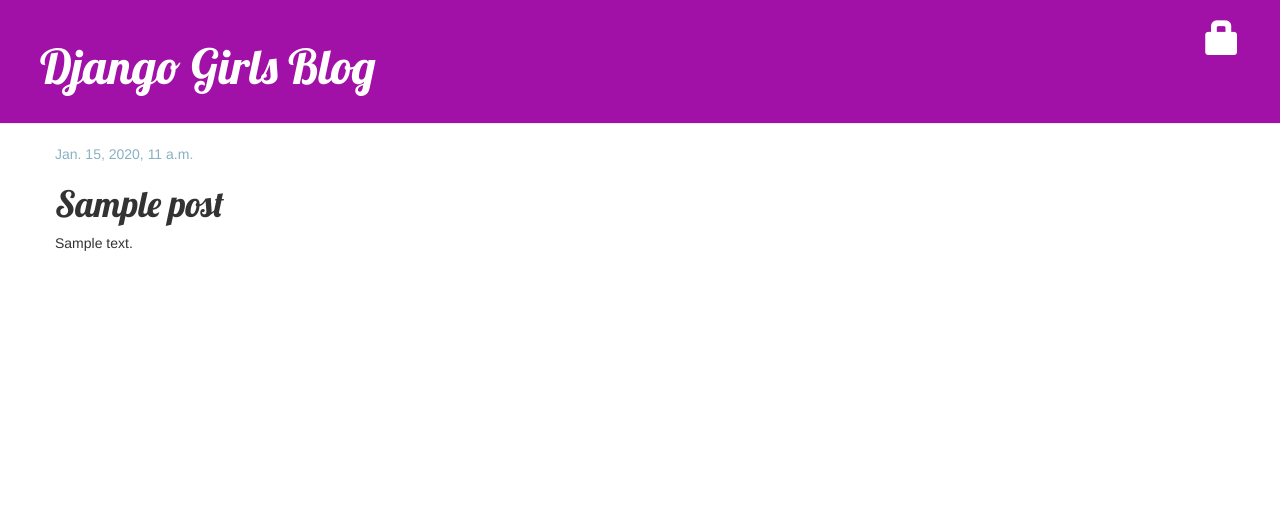
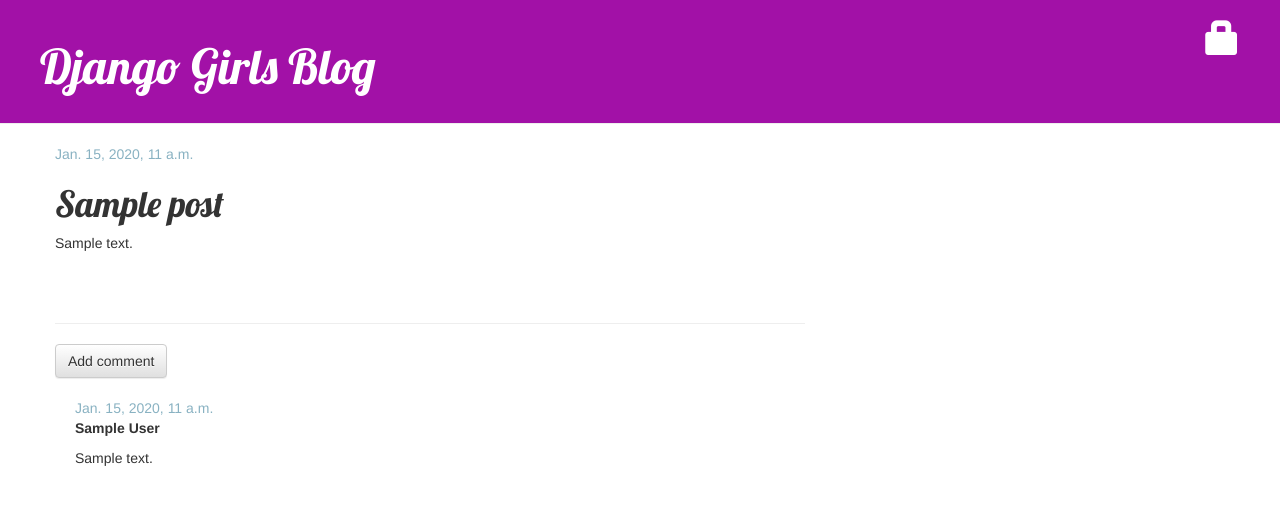
Before and after one commit to sroks/my-first-blog, a Django app: page /post/1/ in a window 1280 px wide. Shown: the top 505 px of the page. Run offline with Django 3.2, Linux system fonts and the light colour scheme; tables that the repository leaves empty hold one stand-in row (values such as "Sample post"); some libraries are stand-ins or nearby versions.

Commit message:
Added comments and comment moderation functionalities.

```diff
--- a/blog/admin.py
+++ b/blog/admin.py
@@ -1,4 +1,5 @@
 from django.contrib import admin
-from .models import Post
+from .models import Post, Comment
 
 admin.site.register(Post)
+admin.site.register(Comment)
--- a/blog/models.py
+++ b/blog/models.py
@@ -17,3 +17,20 @@
 
     def __str__(self):
         return self.title
+
+    def approved_comments(self):
+        return self.comments.filter(approved_comment=True)
+
+class Comment(models.Model):
+    post = models.ForeignKey('blog.Post', on_delete=models.CASCADE, related_name='comments')
+    author = models.CharField(max_length=200)
+    text = models.TextField()
+    created_date = models.DateTimeField(default=timezone.now)
+    approved_comment = models.BooleanField(default=False)
+
+    def approve(self):
+        self.approved_comment = True
+        self.save()
+
+    def __str__(self):
+        return self.text
--- a/blog/static/css/blog.css
+++ b/blog/static/css/blog.css
@@ -8,6 +8,10 @@
     padding: 20px 20px 20px 40px;
 }
 
+small, small a {
+    color: aquamarine;
+    font-size: 12px;
+}
 .page-header h1, .page-header h1 a, .page-header h1 a:visited, .page-header h1 a:active {
     color: #ffffff;
     font-size: 36pt;
@@ -48,3 +52,7 @@
 .post h1 a, .post h1 a:visited {
     color: #0f5308;
 }
+
+.comment {
+    margin: 20px 0px 20px 20px;
+}
--- a/blog/templates/blog/base.html
+++ b/blog/templates/blog/base.html
@@ -13,7 +13,7 @@
         {% if user.is_authenticated %}
             <a href="{% url 'post_new' %}" class="top-menu"><span class="glyphicon glyphicon-plus"></span></a>
             <a href="{% url 'post_draft_list' %}" class="top-menu"><span class="glyphicon glyphicon-edit"></span></a>
-            <p class="top-menu">Hello, {{ user.username }} !<small><br><a href="{% url 'logout' %}">(Log out)</a></small></p>
+            <p class="top-menu">Hello, {{ user.username }} !<br><small><a href="{% url 'logout' %}">(Log out)</small></a></p>
         {% else %}
             <a href="{% url 'login' %}" class="top-menu"><span class="glyphicon glyphicon-lock"></span></a>
         {% endif %}
--- a/blog/templates/blog/post_detail.html
+++ b/blog/templates/blog/post_detail.html
@@ -16,4 +16,21 @@
             <h1>{{ post.title }}</h1>
         <p>{{ post.text|linebreaksbr }}</p>
     </div>
+<hr>
+    <a class="btn btn-default" href="{% url 'add_comment_to_post' pk=post.pk %}">Add comment</a>
+{% for comment in post.comments.all %}
+    <div class="comment">
+            <div class="date">
+                {{ comment.created_date }}
+                {% if not comment.approved_comment %}
+                    <a class="btn btn-default" href="{% url 'comment_remove' pk=comment.pk %}"><span class="glyphicon glyphicon-remove"></span></a>
+                    <a class="btn btn-default" href="{% url 'comment_approve' pk=comment.pk %}"><span class="glyphicon glyphicon-ok"></span></a>
+            {% endif %}
+            </div>
+            <strong>{{ comment.author }}</strong>
+            <p>{{ comment.text|linebreaks }}</p>
+    </div>
+    {% empty %}
+        <p>No comments here yet :(</p>
+    {% endfor %}
 {% endblock %}
--- a/blog/templates/blog/post_list.html
+++ b/blog/templates/blog/post_list.html
@@ -8,6 +8,7 @@
             </div>
             <h1><a href="{% url 'post_detail' pk=post.pk %}">{{ post.title }}</a></h1>
             <p>{{ post.text|linebreaksbr }}</p>
+            <a href="{% url 'post_detail' pk=post.pk %}">Comments: {{ post.approved_comments.count }}</a>
         </div>
     {% endfor %}
 {% endblock %}
--- a/blog/urls.py
+++ b/blog/urls.py
@@ -9,4 +9,7 @@
     path('drafts/', views.post_draft_list, name='post_draft_list'),
     path('post/<pk>/publish/', views.post_publish, name='post_publish'),
     path('post/<pk>/remove/', views.post_remove, name='post_remove'),
+    path('post/<int:pk>/comment', views.add_comment_to_post, name='add_comment_to_post'),
+    path('comment/<int:pk>/approve/', views.comment_approve, name='comment_approve'),
+    path('comment/<int:pk>/remove/', views.comment_remove, name='comment_remove'),
 ]
--- a/blog/views.py
+++ b/blog/views.py
@@ -2,8 +2,8 @@
 from django.shortcuts import render, get_object_or_404
 from django.shortcuts import redirect
 from django.utils import timezone
-from .models import Post
-from .forms import PostForm
+from .models import Post, Comment
+from .forms import PostForm, CommentForm
 from django.contrib.auth.decorators import login_required
 # Create your views here.
 
@@ -62,3 +62,28 @@
     post = get_object_or_404(Post, pk=pk)
     post.delete()
     return redirect('post_list')
+
+def add_comment_to_post(request, pk):
+    post = get_object_or_404(Post, pk=pk)
+    if request.method == "POST":
+        form = CommentForm(request.POST)
+        if form.is_valid():
+            comment = form.save(commit=False)
+            comment.post = post
+            comment.save()
+            return redirect('post_detail', pk=post.pk)
+    else:
+        form = CommentForm()
+    return render(request, 'blog/add_comment_to_post.html', {'form': form})
+
+@login_required
+def comment_approve(request, pk):
+    comment = get_object_or_404(Comment, pk=pk)
+    comment.approve()
+    return redirect('post_detail', pk=comment.post.pk)
+
+@login_required
+def comment_remove(request, pk):
+    comment = get_object_or_404(Comment, pk=pk)
+    comment.delete()
+    return redirect('post_detail', pk=comment.post.pk)
```
Also changed, not shown: blog/forms.py (+7 -1 lines), blog/templates/blog/add_comment_to_post.html (added, +9 -0 lines), blog/migrations/0002_comment.py (added).
